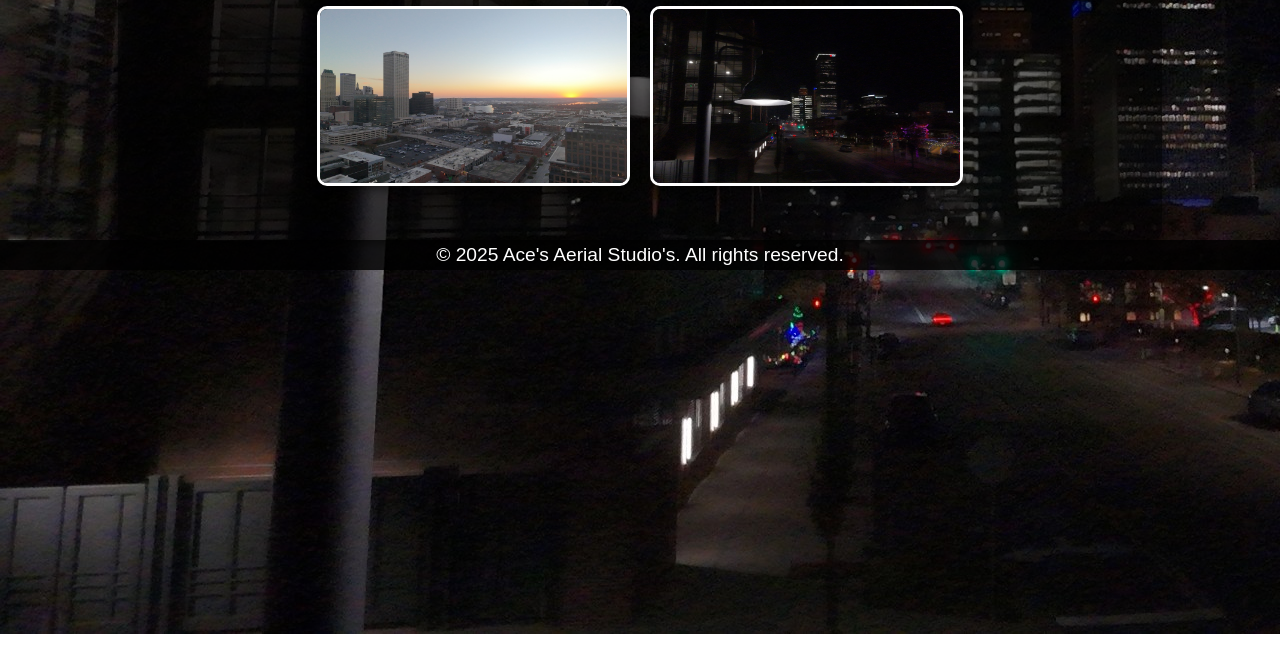
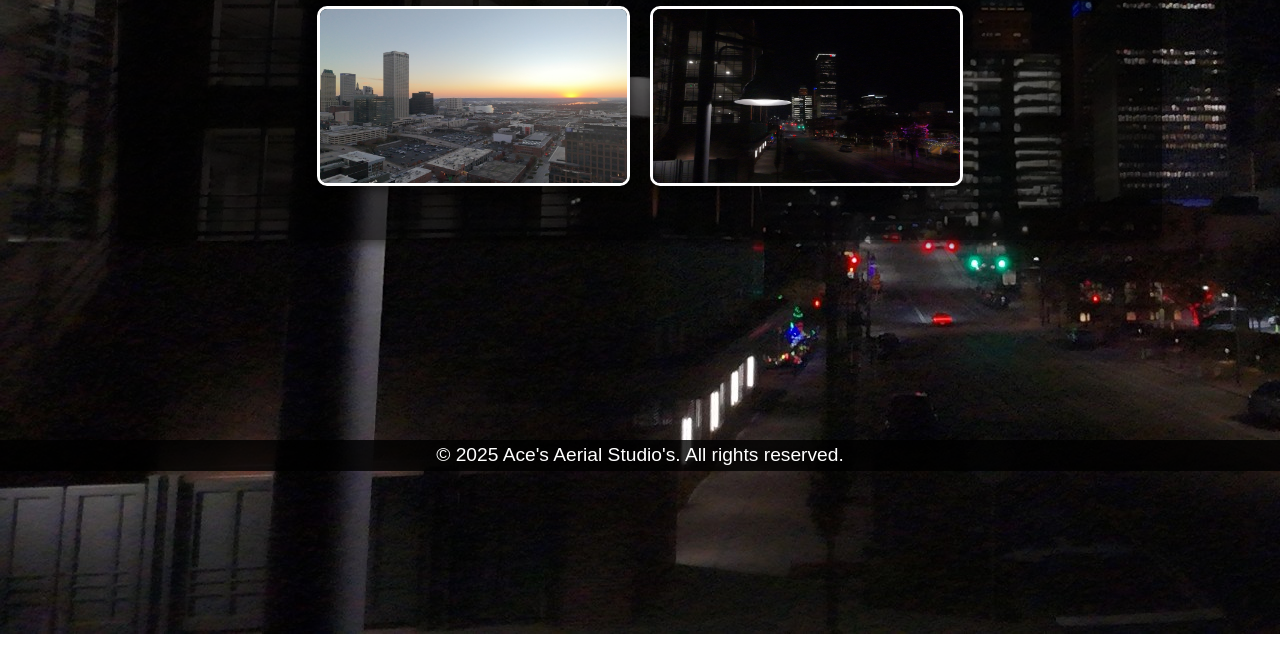
Before and after one commit to BoostedT/Ace-s-Aerial-Studio, a Flask app: page / in a window 1280 px wide. Shown: the part 521-1191 px from the top of the page. Run offline with Flask 3, Linux system fonts and the light colour scheme.

Commit message:
updating.

```diff
--- a/static/css/styles.css
+++ b/static/css/styles.css
@@ -89,9 +89,9 @@ footer {
     background: rgba(0, 0, 0, 0.8);
     color: white;
     padding: 0px;
-    position: relative; /* Removed fixed 'top' property */
-    bottom: 0;
+    position: absolute; /* Removed fixed 'top' property */
     width: 100%;
+    bottom: -192px;
 }
 
 /* Button Styles */
--- a/templates/base.html
+++ b/templates/base.html
@@ -7,7 +7,7 @@
     <link rel="stylesheet" href="{{ url_for('static', filename='css/styles.css') }}">
     <link rel="stylesheet" href="{{ url_for('static', filename='css/overlay.css') }}">
     <link rel="stylesheet" href="{{ url_for('static', filename='css/header.css') }}">
-    <link rel="icon" type="image/png" href="{{ url_for('static', filename='images/logo.png') }}">
+    <link rel="icon" type="image/png" href="{{ url_for('static', filename='images/darklogo.png') }}">
 
     <link rel="stylesheet" href="https://unpkg.com/leaflet/dist/leaflet.css" />
 
```
